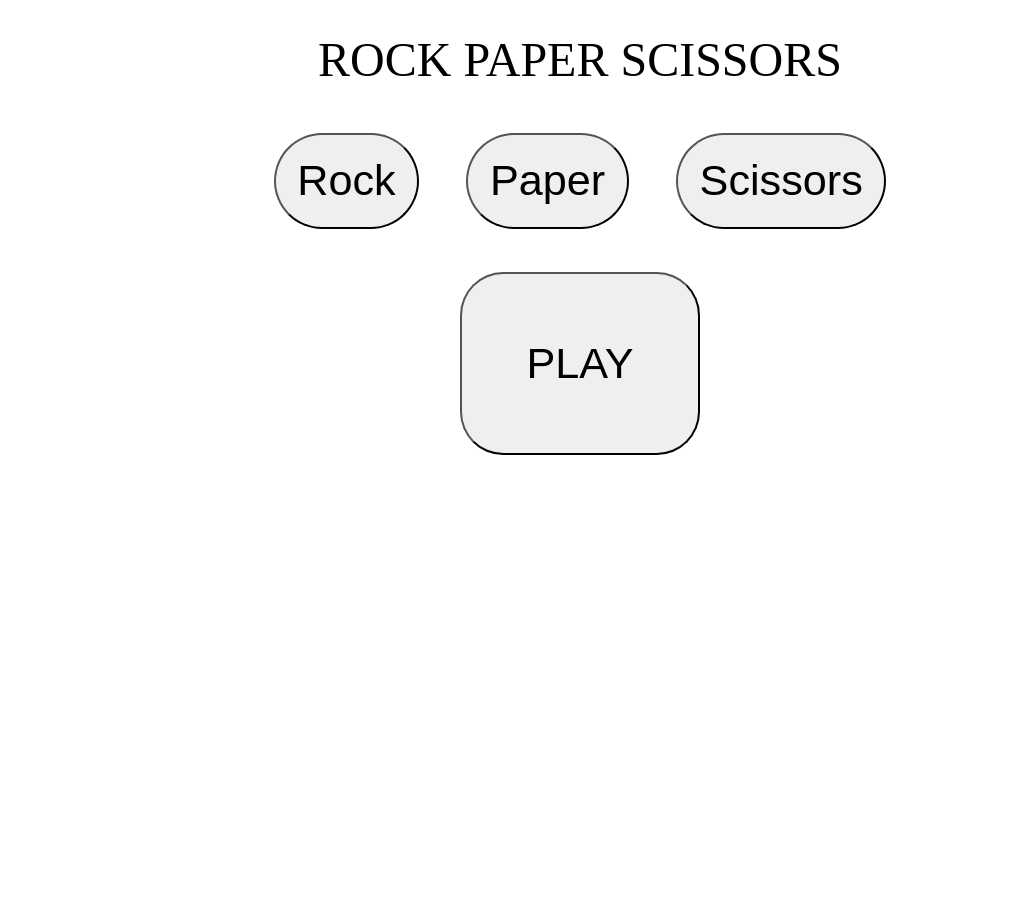
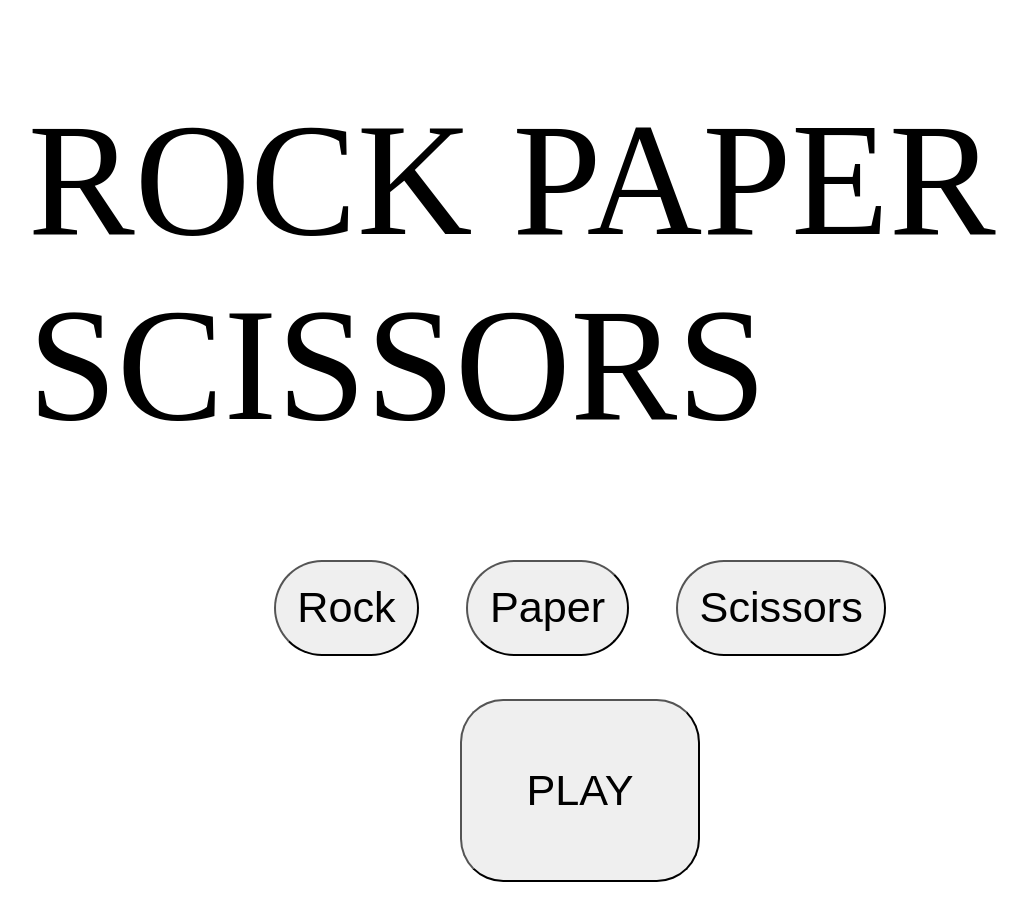
Before and after one commit to alphaleo21/rock-paper-scissors, a plain HTML site: page index.html in a window 1280 px wide. Shown: the whole page, without its empty margins (60-1087 px from the left). Before the commit the page ends 800 px from the top, so only its background shows below. Drawn offline with Linux system fonts and the light colour scheme.

Commit message:
Changed title size for verification

```diff
--- a/style.css
+++ b/style.css
@@ -11,7 +11,7 @@ body{
 }
 
 .title{
-    font-size: 3em;
+    font-size: 10em;
     margin: .5em;
 }
 
```
